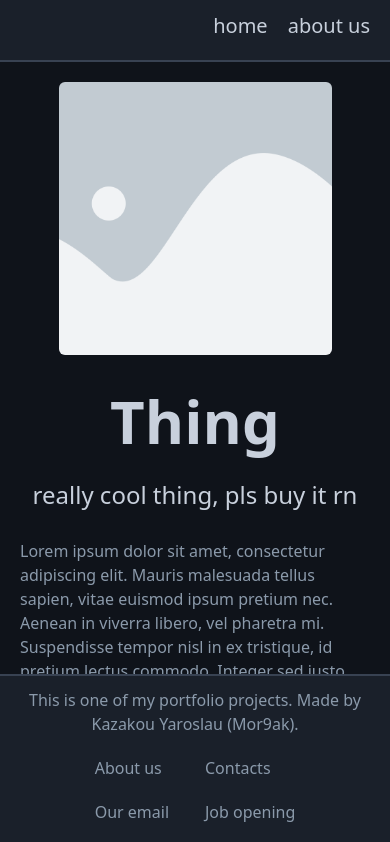
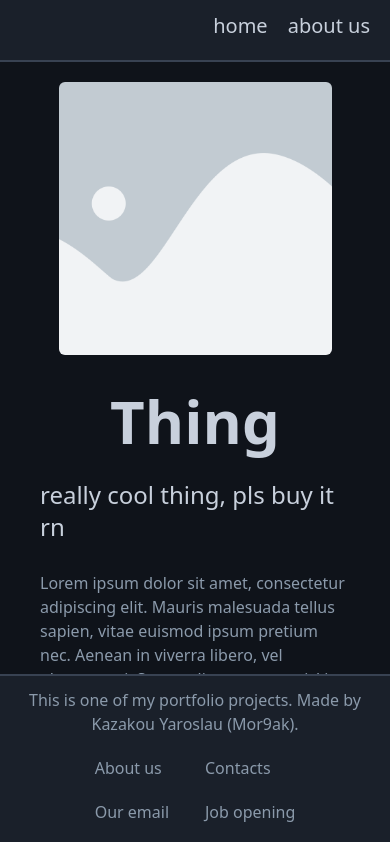
Before and after one commit to Mor9ak/buysomething, a Next.js app: page /productPage/0 in a window 390 px wide. Shown: the top 842 px of the page. Built offline with nearby package versions, Linux system fonts and the light colour scheme.

Commit message:
style (product page): change mobile text margin

```diff
--- a/app/productPage/[id]/page.tsx
+++ b/app/productPage/[id]/page.tsx
@@ -22,7 +22,7 @@ const ProductPage = async ({params}: { params: Promise<{ id: string }> }) => {
                 <Image src={card.imgSrc} alt={`${card.title} image`} width={100} height={100}
                        className="w-full h-full object-cover rounded-md"/>
             </div>
-            <div className="flex flex-col gap-7 justify-center items-center text-wrap md:max-w-xl mx-5 md:mx-0">
+            <div className="flex flex-col gap-7 justify-center items-center text-wrap md:max-w-xl mx-10 md:mx-0">
                 <h2 className={'text-center text-6xl font-bold '}>{card.title}</h2>
                 <h3 className={'text-start text-2xl '}>{card.text}</h3>
                 {card.description && <p className={'text-secTextCol'}>
```
